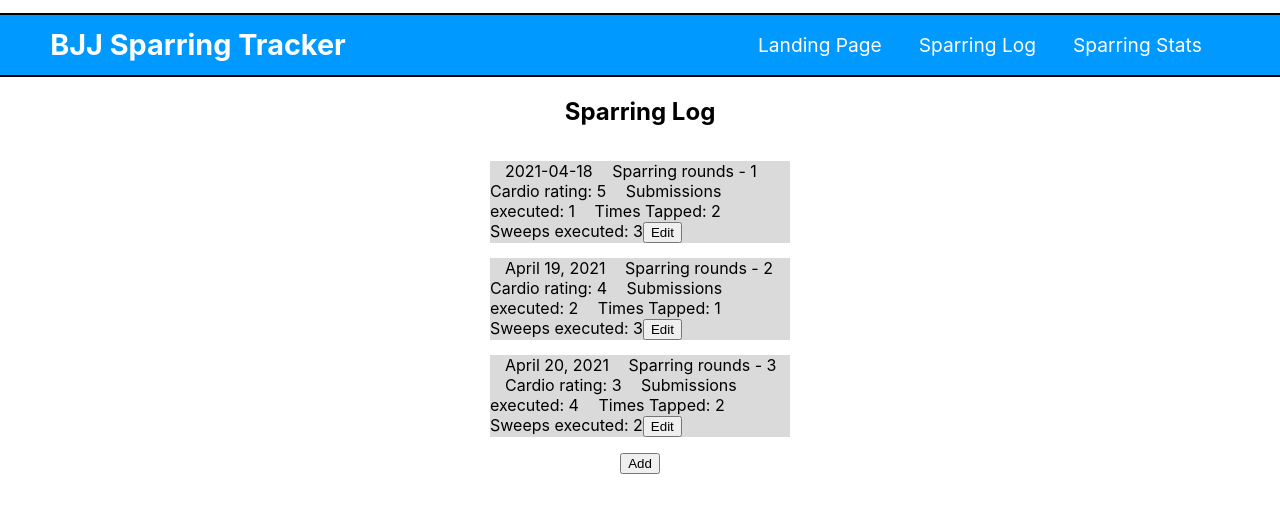
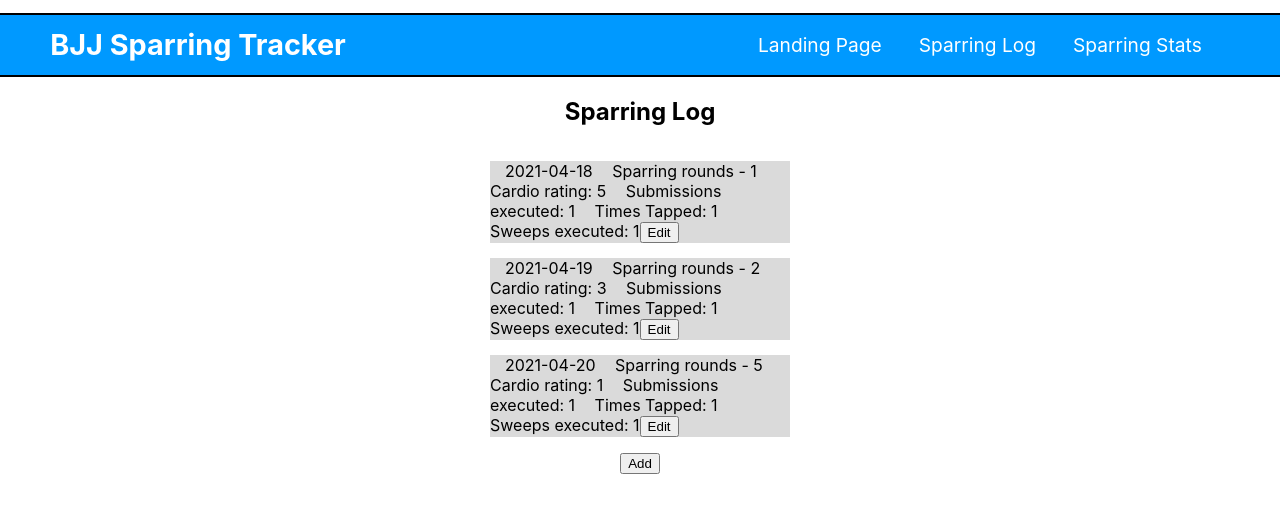
Before and after one commit to WesGlassmeyer/bjj-sparring-tracker, a React (Create React App) app: page /sparring_log in a window 1280 px wide. Shown: the top 512 px of the page. Built offline with nearby package versions, Linux system fonts and the light colour scheme.

Commit message:
trying to get props passed from log page

```diff
--- a/src/DetailPage/DetailPage.js
+++ b/src/DetailPage/DetailPage.js
@@ -3,8 +3,13 @@ import SpecPage from "../SpecPage/SpecPage";
 import "./DetailPage.css";
 
 export default class DetailPage extends Component {
-  state = {
-    edit: false,
+  constructor(props) {
+    super(props);
+    if (props.initialData) {
+      this.state = props.initialData + props.currentForm;
+    } else {
+      this.state = {
+        // edit: false,
         currentForm: "main",
         date: "",
         rounds: "",
@@ -15,6 +20,8 @@ export default class DetailPage extends Component {
         taps: [],
         notes: "",
       };
+    }
+  }
 
   setDate = (event) => {
     this.setState({ date: event.target.value });
@@ -124,12 +131,7 @@ export default class DetailPage extends Component {
             type="date"
             id="date"
             name="date"
-            value={
-              this.state.currentForm === "main"
-                ? this.state.date
-                : this.props.data.date
-            }
-            // value={this.state.date}
+            value={this.state.date}
             onChange={this.setDate}
           />
           <br />
--- a/src/LogEntry/LogEntry.js
+++ b/src/LogEntry/LogEntry.js
@@ -8,25 +8,27 @@ export default function LogEntry(props) {
       <span className="entry-span"> {props.entry.date}</span>
       <span className="entry-span">
         {" "}
-        Sparring rounds - {props.entry.cardio.rounds}
+        Sparring rounds - {props.entry.rounds}
+      </span>
+      <span className="entry-span"> Cardio rating: {props.entry.cardio}</span>
+      <span className="entry-span">
+        {" "}
+        Submissions executed: {props.entry.submissions.length}
       </span>
       <span className="entry-span">
         {" "}
-        Cardio rating: {props.entry.cardio.rating}
+        Times Tapped: {props.entry.taps.length}
       </span>
       <span className="entry-span">
         {" "}
-        Submissions executed: {props.entry.submissions.count}
+        Sweeps executed: {props.entry.sweeps.length}
       </span>
-      <span className="entry-span">
-        {" "}
-        Times Tapped: {props.entry.taps.count}
-      </span>
-      <span className="entry-span">
-        {" "}
-        Sweeps executed: {props.entry.sweeps.count}
-      </span>
-      <button type="button" onClick={props.handleEdit}>
+      <button
+        type="button"
+        onClick={() => {
+          props.handleEdit(props.entry.id);
+        }}
+      >
         Edit
       </button>
     </li>
--- a/src/LogPage/LogPage.js
+++ b/src/LogPage/LogPage.js
@@ -7,33 +7,39 @@ import dummydata from "../dummydata";
 export default class LogPage extends Component {
   state = {
     edit: false,
+    initialData: null,
   };
 
-  handleEdit = () => {
-    this.setState({ edit: true });
+  handleEdit = (id) => {
+    this.setState({
+      edit: true,
+      initialData: dummydata.entries.find((entry) => {
+        return id === entry.id;
+      }),
+    });
     if (this.state.edit === true) {
       this.setState({ edit: false });
     }
-    this.editEntry();
+    // this.editEntry();
   };
 
-  editEntry = (idx) => {
-    const entries = dummydata.entries;
-    const selectedEntry = entries.filter((item, index) => {
-      return idx === index;
-    });
-    console.log(selectedEntry);
-    return selectedEntry;
-  };
+  // editEntry = (idx) => {
+  //   const entries = dummydata.entries;
+  //   const selectedEntry = entries.filter((item, index) => {
+  //     return idx === index;
+  //   });
+  //   console.log(selectedEntry);
+  //   return selectedEntry;
+  // };
 
   render() {
     const edit = this.state.edit;
     if (edit === true) {
       return (
         <DetailPage
-          data={dummydata.entries}
+          initialData={this.state.initialData}
           handleEdit={this.handleEdit}
-          edit={true}
+          // edit={true}
         />
       );
     }
--- a/src/SpecPage/SpecPage.js
+++ b/src/SpecPage/SpecPage.js
@@ -295,6 +295,4 @@ export default class SpecPage extends Component {
   }
 }
 
-// detail page with onchange to update state
-
-// !default state of detail page for specs should be empty array not object, !same idea for cardio on detail page,  !pass props to spec page state(initialize as not empty array) so if you save and want to go back saved items are on list.
+// check current form name for add subs button hiccup, change landing page so all buttons take you in, detail page add alert that you are gonna post, stat page pie graphs for subs taps sweeps from nivo to entries, entries page use reduce to get total number of subs taps sweeps
--- a/src/dummydata.js
+++ b/src/dummydata.js
@@ -3,77 +3,77 @@ const dummydata = {
     {
       id: 1,
       date: "2021-04-18",
-      cardio: {
       rounds: 1,
-        roundLength: 15,
-        rating: 5,
-        totalLength: 15,
+      round_length: 15,
+      cardio: 5,
+      submissions: [
+        {
+          count: 1,
+          name: "Rear Naked Choke",
         },
-      submissions: {
-        count: 1,
-        category: "chokes",
-        subName: "Rear Naked Choke",
+      ],
+      taps: [
+        {
+          count: 2,
+          name: "Arm Bar",
         },
-      taps: {
-        count: 2,
-        category: "arm attacks",
-        subName: "Arm Bar",
+      ],
+      sweeps: [
+        {
+          count: 3,
+          name: "Hip Sweep",
         },
-      sweeps: {
-        count: 3,
-        category: "open guard",
-        sweepName: "Sumi Gaeshi",
-      },
+      ],
     },
     {
       id: 2,
-      date: "April 19, 2021",
-      cardio: {
+      date: "2021-04-19",
       rounds: 2,
-        roundLength: 10,
-        rating: 4,
-        totalLength: 20,
+      round_length: 10,
+      cardio: 3,
+      submissions: [
+        {
+          count: 10,
+          name: "Rear Naked Choke",
         },
-      submissions: {
-        count: 2,
-        category: "leg attacks",
-        subName: "Ankle Lock",
+      ],
+      taps: [
+        {
+          count: 1,
+          name: "Arm Bar",
         },
-      taps: {
-        count: 1,
-        category: "chokes",
-        subName: "Arm Triangle",
+      ],
+      sweeps: [
+        {
+          count: 7,
+          name: "Hip Sweep",
         },
-      sweeps: {
-        count: 3,
-        category: "closed guard",
-        sweepName: "Pendulum Sweep",
-      },
+      ],
     },
     {
       id: 3,
-      date: "April 20, 2021",
-      cardio: {
-        rounds: 3,
-        roundLength: 5,
-        rating: 3,
-        totalLength: 15,
+      date: "2021-04-20",
+      rounds: 5,
+      round_length: 5,
+      cardio: 1,
+      submissions: [
+        {
+          count: 2,
+          name: "Triangle",
         },
-      submissions: {
-        count: 4,
-        category: "arm attacks",
-        subName: "kimura",
+      ],
+      taps: [
+        {
+          count: 7,
+          name: "Kimura",
         },
-      taps: {
-        count: 2,
-        category: "leg attacks",
-        subName: "Heel Hook",
+      ],
+      sweeps: [
+        {
+          count: 6,
+          name: "Flower Sweep",
         },
-      sweeps: {
-        count: 2,
-        category: "closed guard",
-        sweepName: "Hip Bump",
-      },
+      ],
     },
   ],
   nivo: [
```
Lines whose indentation alone changed are shown as unchanged.
